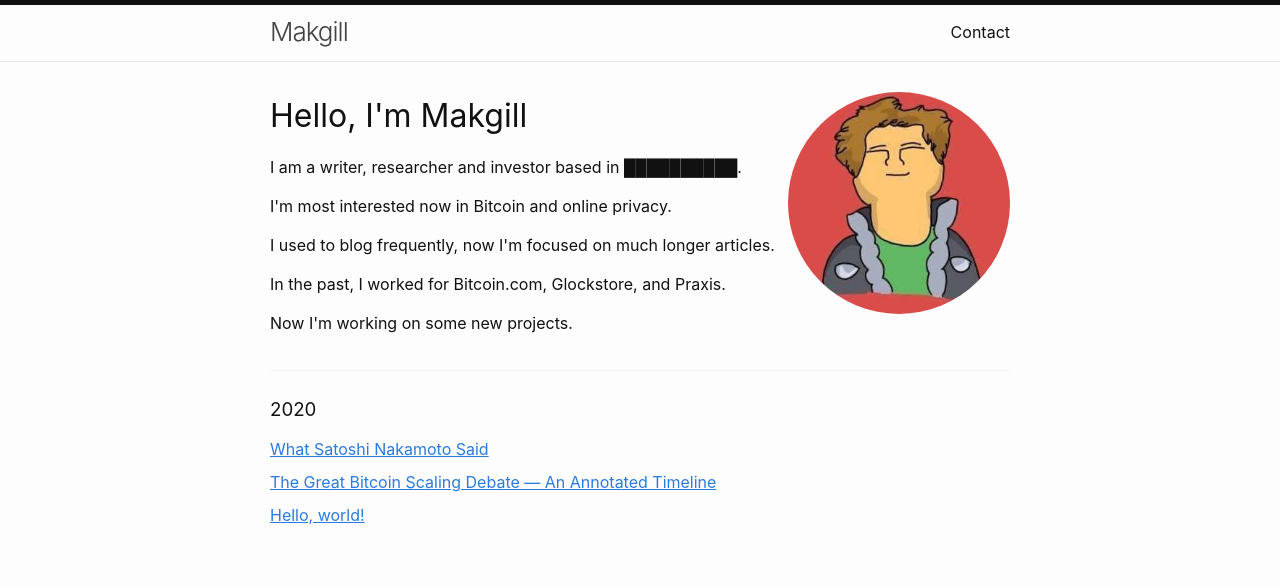
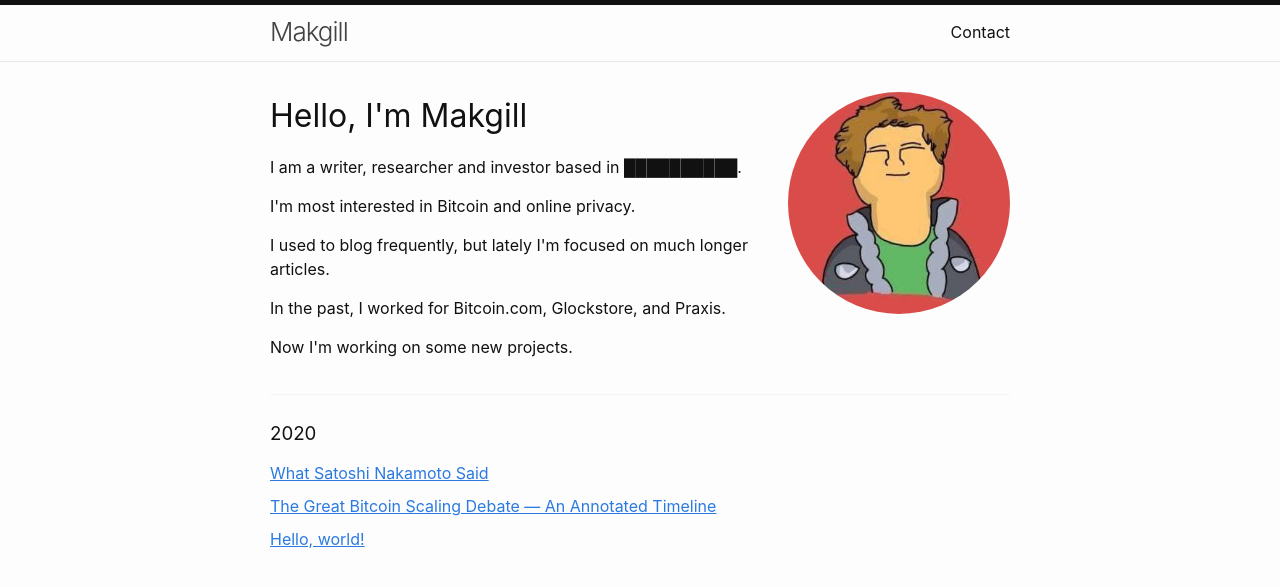
Before and after one commit to derykmakgill/krawisz, a Jekyll site: the page built from index.html, in a window 1280 px wide. Shown: the top 587 px of the page. Built offline with Jekyll 4.4.1, drawn with Linux system fonts in a browser that asks for light colours.

Commit message:
Update home.html

```diff
--- a/_layouts/home.html
+++ b/_layouts/home.html
@@ -16,8 +16,8 @@ layout: default
     border-radius: 100%;
     float: right;
     max-width: 30%;
-"><h1>Hello, I'm Makgill</h1><p>I am a writer, researcher and investor based in ██████████.</p><p>I'm most interested now in Bitcoin and online privacy.</p>
-    <p>I used to blog frequently, now I'm focused on much longer articles.</p><p>In the past, I worked for Bitcoin.com, Glockstore, and Praxis.</p>
+"><h1>Hello, I'm Makgill</h1><p>I am a writer, researcher and investor based in ██████████.</p><p>I'm most interested in Bitcoin and online privacy.</p>
+    <p>I used to blog frequently, but lately I'm focused on much longer articles.</p><p>In the past, I worked for Bitcoin.com, Glockstore, and Praxis.</p>
 
     <p>Now I'm working on some new projects.</p>
    </div></header>
```
